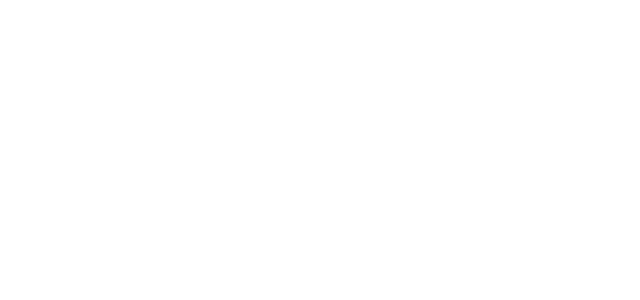
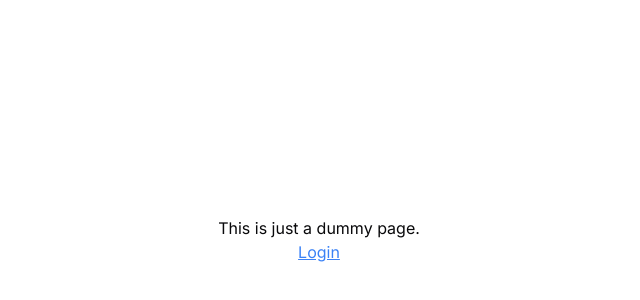
Before and after one commit to syndg/tour-test, a Next.js app: page / in a window 1280 px wide. Before the commit this address had no page. Shown: the part 160-460 px from the top of the page, without its empty margins (321-961 px from the left). Built offline with nearby package versions, Linux system fonts and the light colour scheme.

Commit message:
📦 NEW: Fix main page

```diff
--- a/app/(main)/layout.tsx
+++ b/app/(main)/layout.tsx
@@ -1,4 +1,4 @@
-const MainLayout = async ({ children }: { children: React.ReactNode }) => {
+const MainLayout = ({ children }: { children: React.ReactNode }) => {
   return <main>{children}</main>;
 };
 
--- a/app/(main)/page.tsx
+++ /dev/null
@@ -1,5 +0,0 @@
-import { redirect } from "next/navigation";
-
-export default function Home() {
-  redirect("/profile");
-}
--- /dev/null
+++ b/app/page.tsx
@@ -0,0 +1,12 @@
+import Link from "next/link";
+
+export default function Home() {
+  return (
+    <main className="grid h-[100svh] place-content-center text-center">
+      This is just a dummy page.{" "}
+      <Link href="/login" className="underline text-blue-500">
+        Login
+      </Link>
+    </main>
+  );
+}
```
